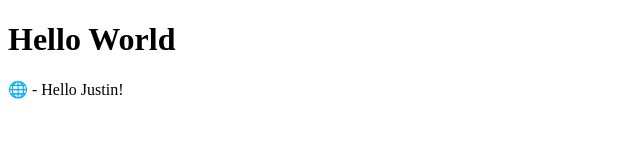
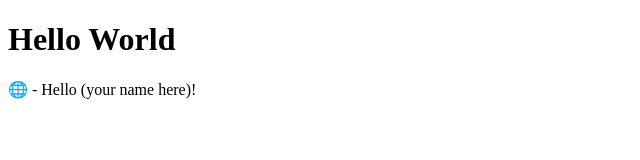
Before and after one commit to J3-prim/Lab1, a plain HTML site: page index.html in a window 1280 px wide. Shown: the full height of the page, 0-640 px from the left. Drawn offline with Linux system fonts and the light colour scheme.

Commit message:
Revert "My second commit"
This reverts commit 6a22bdaeca35ba33a16259298b0ecc7049a8e1be.

```diff
--- a/index.html
+++ b/index.html
@@ -7,7 +7,7 @@
 <body>
 	<h1>Hello World</h1>
 	<p>
-	&#127760 - Hello Justin!
+	&#127760 - Hello (your name here)!
 	</p>
 </body>
 </html>
```
Also changed, not shown: dummy.html (added).
